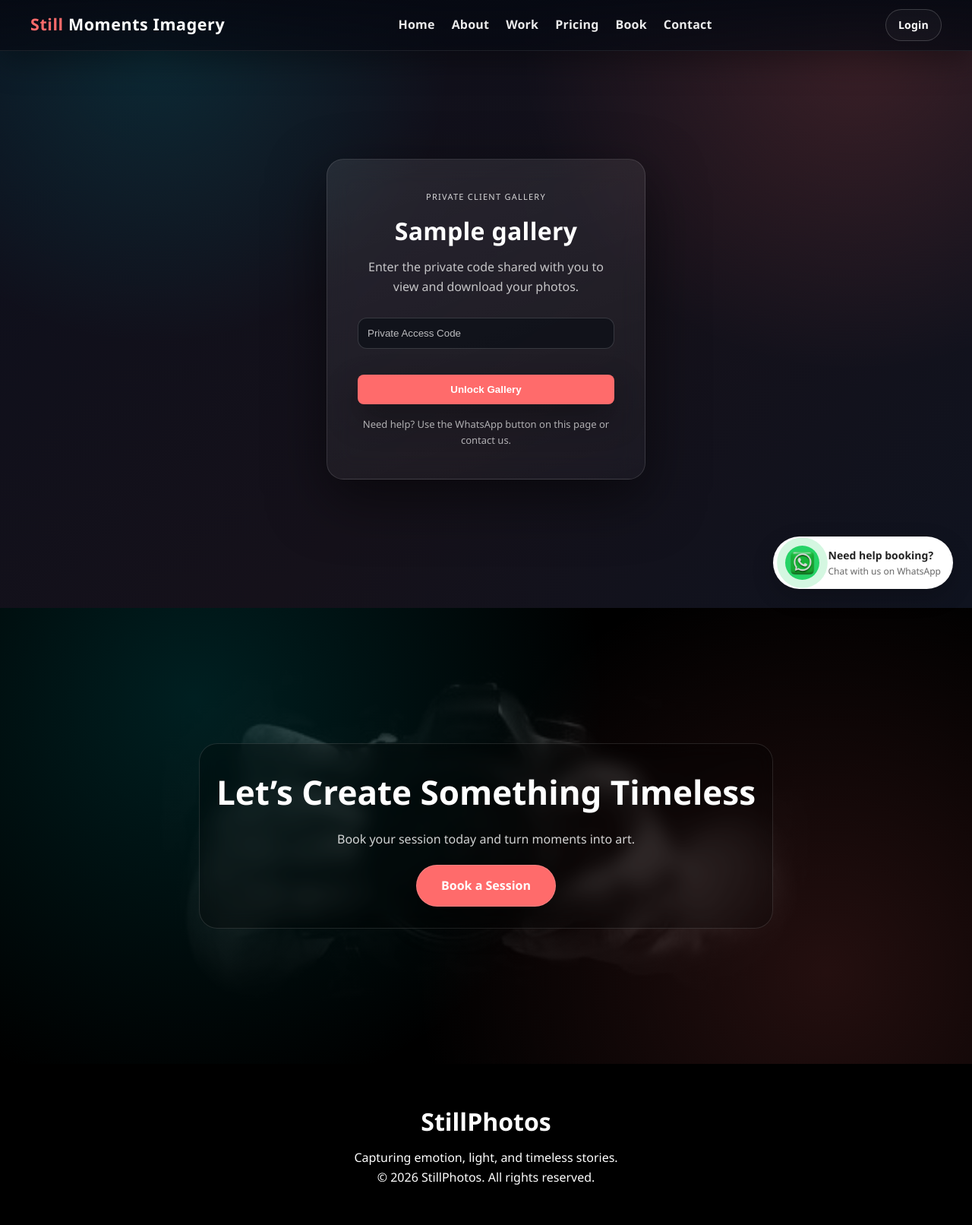
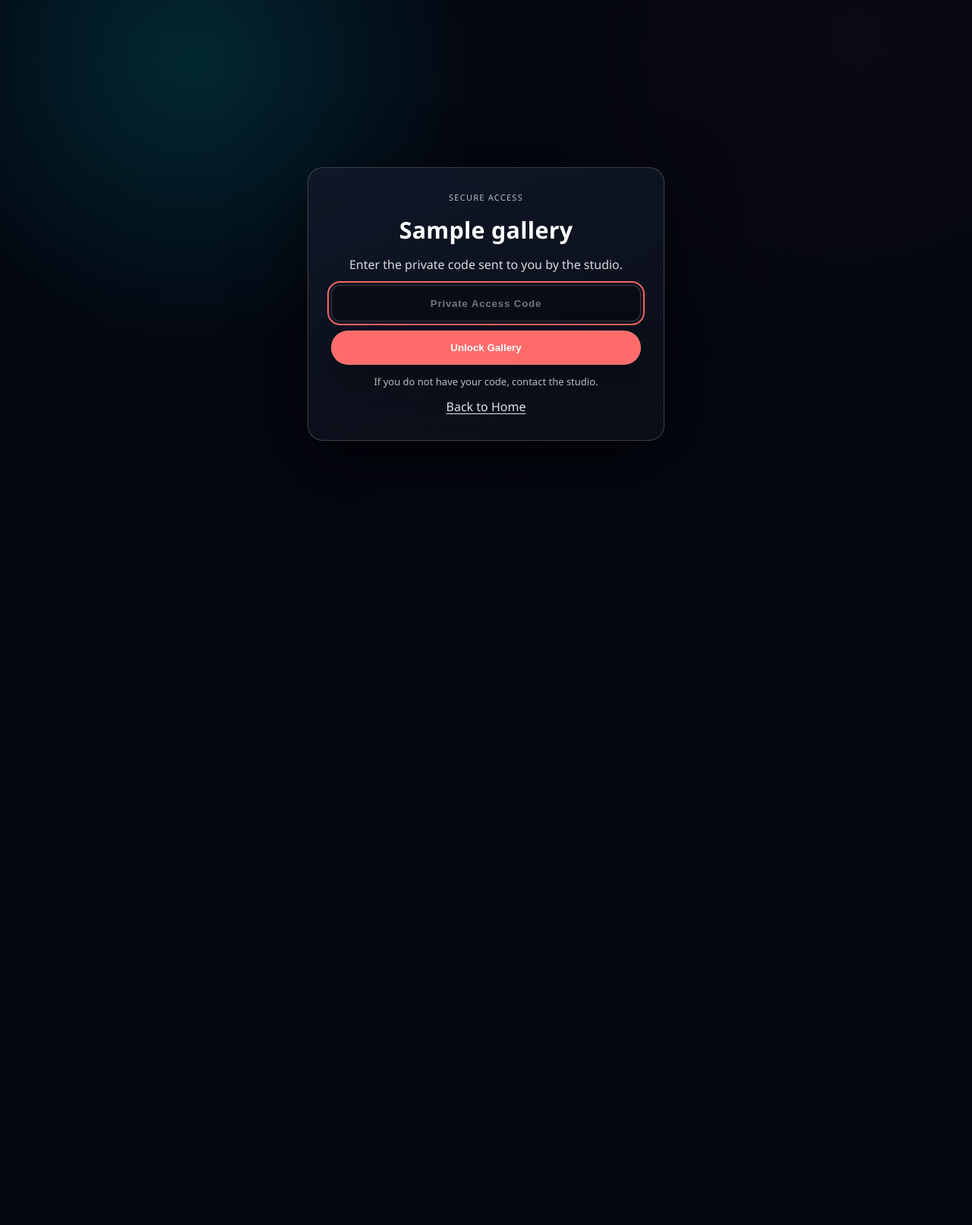
Before and after one commit to nwachukwuleo48-blip/photo_master, a Flask app: a page that uses templates/base.html in a window 1280 px wide. Shown: the whole page at 76% size. After the commit the page ends 580 px from the top, so only its background shows below. Run offline with Flask 3, Linux system fonts and the light colour scheme; tables that the repository leaves empty hold one stand-in row (values such as "Sample post").

Commit message:
Add professional client code popup flow and hide site chrome for client galleries

```diff
--- a/app.py
+++ b/app.py
@@ -624,7 +624,7 @@ def gallery(slug):
     page = request.args.get("page", 1, type=int)
     photos = Photo.query.filter_by(gallery_id=gallery.id).paginate(page=page, per_page=40)
 
-    return render_template("gallery.html", gallery=gallery, photos=photos)
+    return render_template("gallery.html", gallery=gallery, photos=photos, hide_site_chrome=True)
 
 @app.route("/client/<slug>", methods=["GET", "POST"])
 def client_login(slug):
@@ -675,7 +675,7 @@ def client_login(slug):
 
             flash("Invalid access code", "error")
 
-    return render_template("client_login.html", gallery=gallery)
+    return render_template("client_login.html", gallery=gallery, hide_site_chrome=True)
 
 @app.route("/client/<slug>/logout")
 def client_logout(slug):
--- a/static/css/style.css
+++ b/static/css/style.css
@@ -2880,6 +2880,92 @@ body.menu-open{
   letter-spacing: 1.25px;
   text-transform: uppercase;
   color: rgba(255, 255, 255, 0.72);
+}
+
+.client-auth-shell{
+  min-height: 100vh;
+}
+
+.client-code-preview{
+  margin: 0 auto;
+  text-align: center;
+  filter: blur(1px);
+  opacity: 0.5;
+}
+
+.client-code-modal{
+  position: fixed;
+  inset: 0;
+  display: none;
+  align-items: center;
+  justify-content: center;
+  padding: 22px;
+  z-index: 10020;
+}
+
+.client-code-modal.open{
+  display: flex;
+}
+
+.client-code-backdrop{
+  position: absolute;
+  inset: 0;
+  background:
+    radial-gradient(680px circle at 20% 10%, rgba(0, 173, 181, 0.18), transparent 56%),
+    rgba(2, 6, 15, 0.82);
+}
+
+.client-code-panel{
+  position: relative;
+  width: min(470px, calc(100vw - 34px));
+  border-radius: 20px;
+  border: 1px solid rgba(255, 255, 255, 0.2);
+  background: linear-gradient(160deg, rgba(16, 24, 40, 0.94), rgba(10, 14, 24, 0.95));
+  box-shadow: 0 28px 90px rgba(0, 0, 0, 0.62);
+  padding: clamp(20px, 5vw, 30px);
+  text-align: center;
+  backdrop-filter: blur(14px);
+}
+
+.client-code-panel h3{
+  margin: 4px 0 6px;
+  font-size: clamp(1.45rem, 3.2vw, 1.9rem);
+  letter-spacing: 0.3px;
+}
+
+.client-code-hint{
+  margin: 8px 0 14px;
+  color: rgba(255, 255, 255, 0.85);
+}
+
+.client-code-form{
+  display: grid;
+  gap: 12px;
+}
+
+.client-code-form input{
+  height: 48px;
+  border-radius: 12px;
+  border: 1px solid rgba(255,255,255,0.2);
+  background: rgba(8, 12, 20, 0.72);
+  color: #fff;
+  text-align: center;
+  letter-spacing: 0.8px;
+  font-weight: 700;
+}
+
+.client-code-help{
+  margin-top: 12px;
+  font-size: 13px;
+  color: rgba(255,255,255,0.72);
+}
+
+.client-code-back-home{
+  display: inline-block;
+  margin-top: 10px;
+  color: rgba(255,255,255,0.88);
+  text-decoration: underline;
+  text-underline-offset: 3px;
 }
 
 .auth-card h2{
--- a/templates/base.html
+++ b/templates/base.html
@@ -10,7 +10,9 @@
     <script>document.documentElement.classList.add("js");</script>
 </head>
 <body>
+{% if not hide_site_chrome %}
 {% include "nav.html" %}
+{% endif %}
 
 <!-- ===== Flash Messages ===== -->
 {% with messages = get_flashed_messages(with_categories=true) %}
@@ -28,6 +30,8 @@
 
 <!-- ===== Page Content ===== -->
 {% block content %}{% endblock %}
+
+{% if not hide_site_chrome %}
 
 <!-- ===== Call to Action ===== -->
 <section class="cta">
@@ -63,6 +67,8 @@ class="whatsapp-box" target="_blank">
 <button type="button" class="back-to-top" id="back-to-top" aria-label="Back to top">
   <i class="fa-solid fa-arrow-up" aria-hidden="true"></i>
 </button>
+
+{% endif %}
 
 <!-- ===== Scripts ===== -->
 <script src="{{ url_for('static', filename='js/main.js') }}"></script>
--- a/templates/client_login.html
+++ b/templates/client_login.html
@@ -2,22 +2,59 @@
 {% block title %}Client Access | StillPhotos{% endblock %}
 
 {% block content %}
-<section class="auth-section">
-  <div class="auth-card client-code-box">
+<section class="auth-section client-auth-shell">
+  <div class="auth-card client-code-box client-code-preview">
     <p class="client-code-kicker">Private Client Gallery</p>
     <h2>{{ gallery.client_name }}</h2>
     <p style="margin-top:10px; opacity:0.9;">
-      Enter the private code shared with you to view and download your photos.
-    </p>
-
-    <form method="POST" action="{{ url_for('client_login', slug=gallery.slug) }}" style="margin-top:18px;">
-      <input type="password" name="code" placeholder="Private Access Code" autocomplete="one-time-code" required>
-      <button class="btn-primary" style="width:100%; margin-top:12px;">Unlock Gallery</button>
-    </form>
-
-    <p style="margin-top:16px; font-size:13px; opacity:0.8;">
-      Need help? Use the WhatsApp button on this page or contact us.
+      This gallery is protected. Enter your private access code to continue.
     </p>
   </div>
+
+  <div id="client-code-modal" class="client-code-modal" aria-hidden="true">
+    <div class="client-code-backdrop"></div>
+    <div class="client-code-panel" role="dialog" aria-modal="true" aria-labelledby="client-code-title">
+      <p class="client-code-kicker">Secure Access</p>
+      <h3 id="client-code-title">{{ gallery.client_name }}</h3>
+      <p class="client-code-hint">
+        Enter the private code sent to you by the studio.
+      </p>
+
+      <form method="POST" action="{{ url_for('client_login', slug=gallery.slug) }}" class="client-code-form">
+        <input
+          id="client-code-input"
+          type="password"
+          name="code"
+          placeholder="Private Access Code"
+          autocomplete="one-time-code"
+          required
+        >
+        <button class="btn-primary" type="submit">Unlock Gallery</button>
+      </form>
+
+      <p class="client-code-help">If you do not have your code, contact the studio.</p>
+      <a href="{{ url_for('home') }}" class="client-code-back-home">Back to Home</a>
+    </div>
+  </div>
 </section>
+
+<script>
+(() => {
+  const modal = document.getElementById("client-code-modal");
+  const input = document.getElementById("client-code-input");
+  if (!modal) return;
+
+  function openModal() {
+    modal.classList.add("open");
+    modal.setAttribute("aria-hidden", "false");
+    window.setTimeout(() => input && input.focus(), 40);
+  }
+
+  if (document.readyState === "loading") {
+    document.addEventListener("DOMContentLoaded", openModal);
+  } else {
+    openModal();
+  }
+})();
+</script>
 {% endblock %}
```
